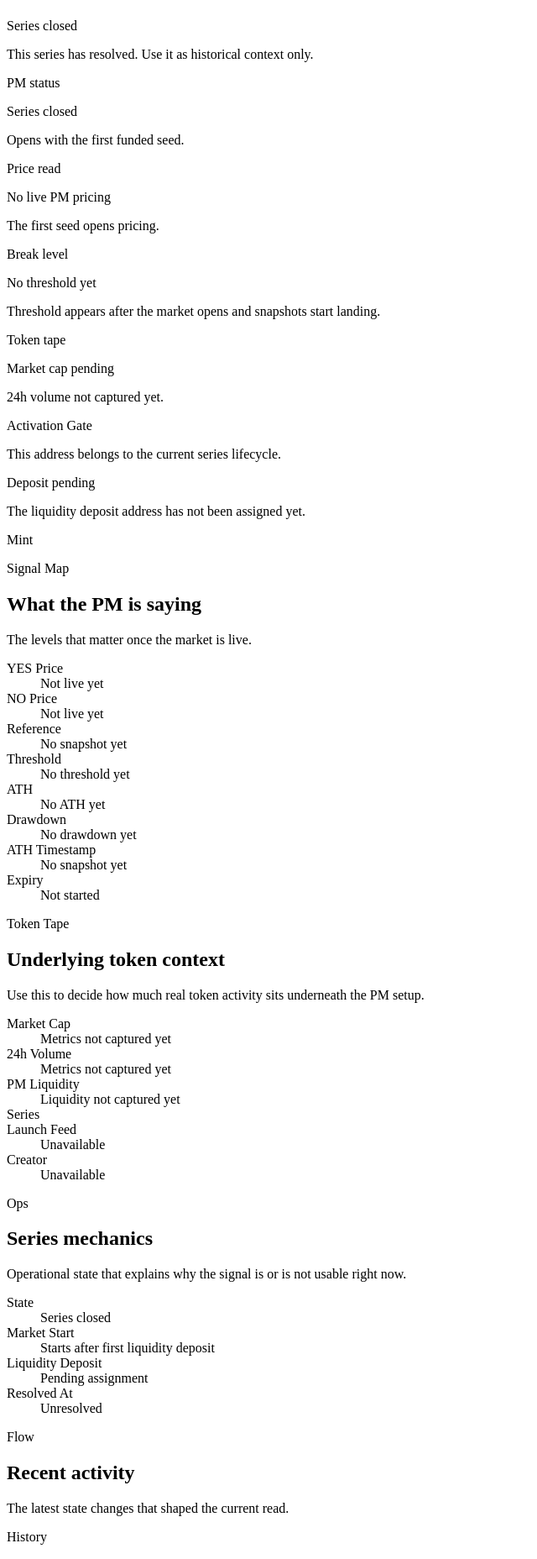
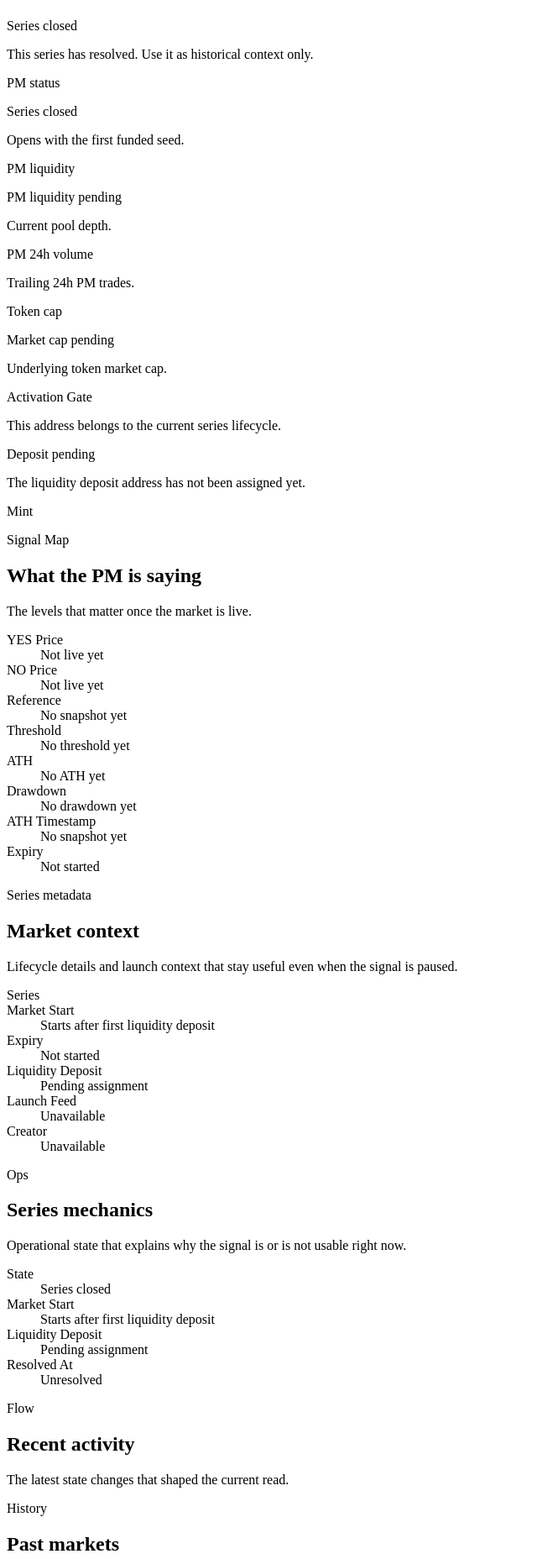
Before and after one commit to nukefm/nuke.fm, a Python web app: template src/nukefm/templates/token.html in a window 1280 px wide. Shown: the part 228-2084 px from the top of the page at 84% size, without its empty margins (0-640 px from the left). Run offline with Jinja, Linux system fonts and the light colour scheme; the template is opened without the code that fills it, so the values that code supplies are empty.

Commit message:
Add per-market 24h volume metrics

```diff
--- a/src/nukefm/templates/token.html
+++ b/src/nukefm/templates/token.html
@@ -49,43 +49,19 @@
       </p>
     </article>
     <article class="decision-card">
-      <p class="decision-label">Price read</p>
-      <p class="decision-value">
-        {% if market.yes_price_usd and market.no_price_usd %}
-        YES {{ usd_display(market.yes_price_usd) }} / NO {{ usd_display(market.no_price_usd) }}
-        {% else %}
-        No live PM pricing
-        {% endif %}
-      </p>
-      <p class="decision-copy">
-        {% if market.yes_price_usd and market.no_price_usd %}
-        This is the current PM skew.
-        {% else %}
-        The first seed opens pricing.
-        {% endif %}
-      </p>
+      <p class="decision-label">PM liquidity</p>
+      <p class="decision-value">{{ usd_display(market.total_liquidity_usdc) or "PM liquidity pending" }}</p>
+      <p class="decision-copy">Current pool depth.</p>
     </article>
     <article class="decision-card">
-      <p class="decision-label">Break level</p>
-      <p class="decision-value">{{ usd_display(market.threshold_price_usd) or "No threshold yet" }}</p>
-      <p class="decision-copy">
-        {% if market.drawdown_fraction %}
-        Current drawdown is {{ market.drawdown_fraction }} from ATH.
-        {% else %}
-        Threshold appears after the market opens and snapshots start landing.
-        {% endif %}
-      </p>
+      <p class="decision-label">PM 24h volume</p>
+      <p class="decision-value">{{ usd_display(market.pm_volume_24h_usdc) }}</p>
+      <p class="decision-copy">Trailing 24h PM trades.</p>
     </article>
     <article class="decision-card">
-      <p class="decision-label">Token tape</p>
+      <p class="decision-label">Token cap</p>
       <p class="decision-value">{{ usd_display(market.underlying_market_cap_usd) or "Market cap pending" }}</p>
-      <p class="decision-copy">
-        {% if market.underlying_volume_24h_usd %}
-        24h volume {{ usd_display(market.underlying_volume_24h_usd) }}.
-        {% else %}
-        24h volume not captured yet.
-        {% endif %}
-      </p>
+      <p class="decision-copy">Underlying token market cap.</p>
     </article>
   </section>
 
@@ -170,27 +146,27 @@
   <article class="detail-card">
     <div class="detail-section-heading">
       <div>
-        <p class="eyebrow">Token Tape</p>
-        <h2>Underlying token context</h2>
+        <p class="eyebrow">Series metadata</p>
+        <h2>Market context</h2>
       </div>
-      <p class="section-copy">Use this to decide how much real token activity sits underneath the PM setup.</p>
+      <p class="section-copy">Lifecycle details and launch context that stay useful even when the signal is paused.</p>
     </div>
     <dl class="metric-grid detail-metric-grid">
       <div>
-        <dt>Market Cap</dt>
-        <dd>{{ usd_display(market.underlying_market_cap_usd) or "Metrics not captured yet" }}</dd>
+        <dt>Series</dt>
+        <dd>{{ market.sequence_number }}</dd>
       </div>
       <div>
-        <dt>24h Volume</dt>
-        <dd>{{ usd_display(market.underlying_volume_24h_usd) or "Metrics not captured yet" }}</dd>
+        <dt>Market Start</dt>
+        <dd>{{ market.market_start or "Starts after first liquidity deposit" }}</dd>
       </div>
       <div>
-        <dt>PM Liquidity</dt>
-        <dd>{{ usd_display(market.total_liquidity_usdc) or "Liquidity not captured yet" }}</dd>
+        <dt>Expiry</dt>
+        <dd>{{ market.expiry or "Not started" }}</dd>
       </div>
       <div>
-        <dt>Series</dt>
-        <dd>{{ market.sequence_number }}</dd>
+        <dt>Liquidity Deposit</dt>
+        <dd>{{ market.liquidity_deposit_address or "Pending assignment" }}</dd>
       </div>
       <div>
         <dt>Launch Feed</dt>
```
Also changed, not shown: src/nukefm/markets.py (+74 -6 lines), src/nukefm/templates/index.html (+9 -27 lines), tests/test_app.py (+7 -0 lines), tests/test_markets.py (+73 -1 lines).
